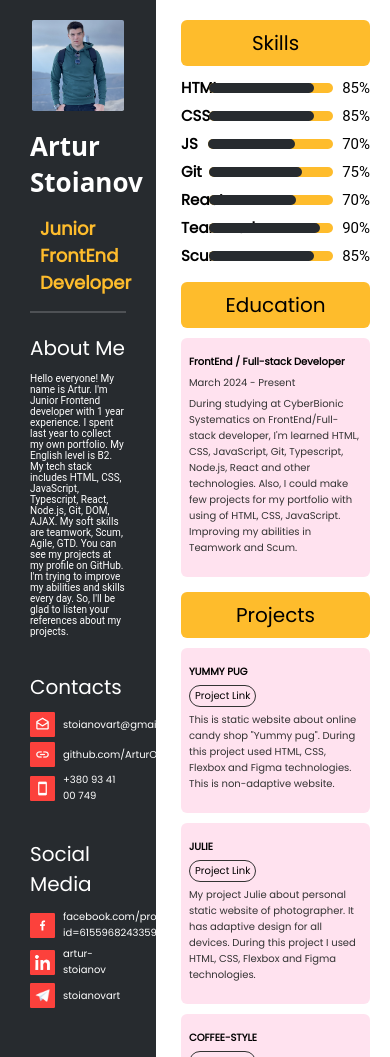
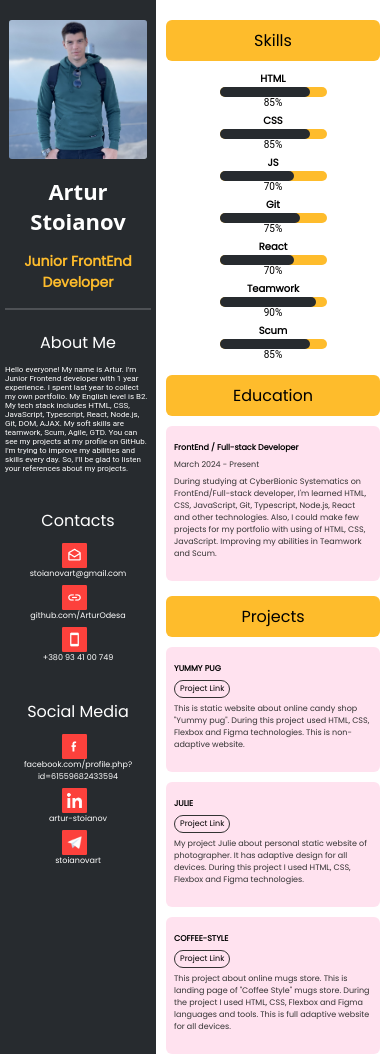
Before and after one commit to ArturOdesa/my-cv, a plain HTML site: page index.html in a window 390 px wide. Shown: the top 1057 px of the page. Drawn offline with Linux system fonts and the light colour scheme; a web font is replaced by a local one.

Commit message:
add @media to main.css for adaptivity

```diff
--- a/styles/main.css
+++ b/styles/main.css
@@ -317,3 +317,97 @@ margin-top: 10px;
 .projects-card:last-of-type {
     margin-bottom: 0;
 }
+
+@media (min-width: 1600px) {
+    .about-me .about-me-content .about-me-content-text,
+    .contacts .contacts-list .contacts-address .contacts-link,
+    .social-media .social-media-list .social-media-address .social-media-link,
+    .education-school-title,
+    .education-school-period,
+    .education-school-desc,
+    .projects-card-title,
+    .projects-card-link,
+    .projects-card-desc
+    {
+        font-size: 14px;
+    }
+}
+
+@media (max-width: 900px) {
+    .skills-technology-knowledge-outer {
+        width: 60%;
+    }
+}
+
+@media (max-width: 740px) {
+    .skills-technology-knowledge-outer {
+        width: 50%;
+    }
+}
+
+@media (max-width: 620px) {
+    .skills-technology {
+        width: 40%;
+    }
+}
+
+@media (max-width: 480px) {
+    .skills-ability-card{
+        display: flex;
+        flex-direction: column;
+        text-align: center;
+    }
+    .aside-container {
+        padding: 0 5px;
+    }
+
+    .aside .header .header-content .header-title {
+        font-size: 22px;
+    }
+
+    .aside .header .header-content .header-specialization {
+        font-size: 14px;
+    }
+
+    .contacts .contacts-list .contacts-address .contacts-link, .social-media .social-media-list .social-media-address .social-media-link {
+        font-size: 8px;
+    }
+
+    .about-me .about-me-content .about-me-content-title, .footer .contacts .contacts-title, .footer .social-media .social-media-title {
+        font-size: 16px;
+    }
+    .about-me .about-me-content .about-me-content-text {
+        font-size: 8px;
+    }
+}
+
+@media (max-width: 400px) {
+    .main-container {
+        padding: 0 10px;
+    }
+.contacts-link, .social-media-link {
+    display: flex;
+    flex-direction: column;
+    align-items: center;
+    text-align: center;
+}
+    .contacts-title, .about-me-content-title,
+    .aside .header .header-content .header-title,
+    .aside .header .header-content .header-specialization,
+    .social-media-title{
+        text-align: center;
+    }
+
+    .skills-title, .education-title, .projects-title {
+        font-size: 16px;
+    }
+
+    .skills-technology, .skills-ability-percentage {
+        font-size: 10px;
+    }
+
+    .education-school-title, .education-school-period, .education-school-desc,
+    .projects-card-desc, .projects-card-title, .projects-card-link {
+        font-size: 8px;
+    }
+}
```
